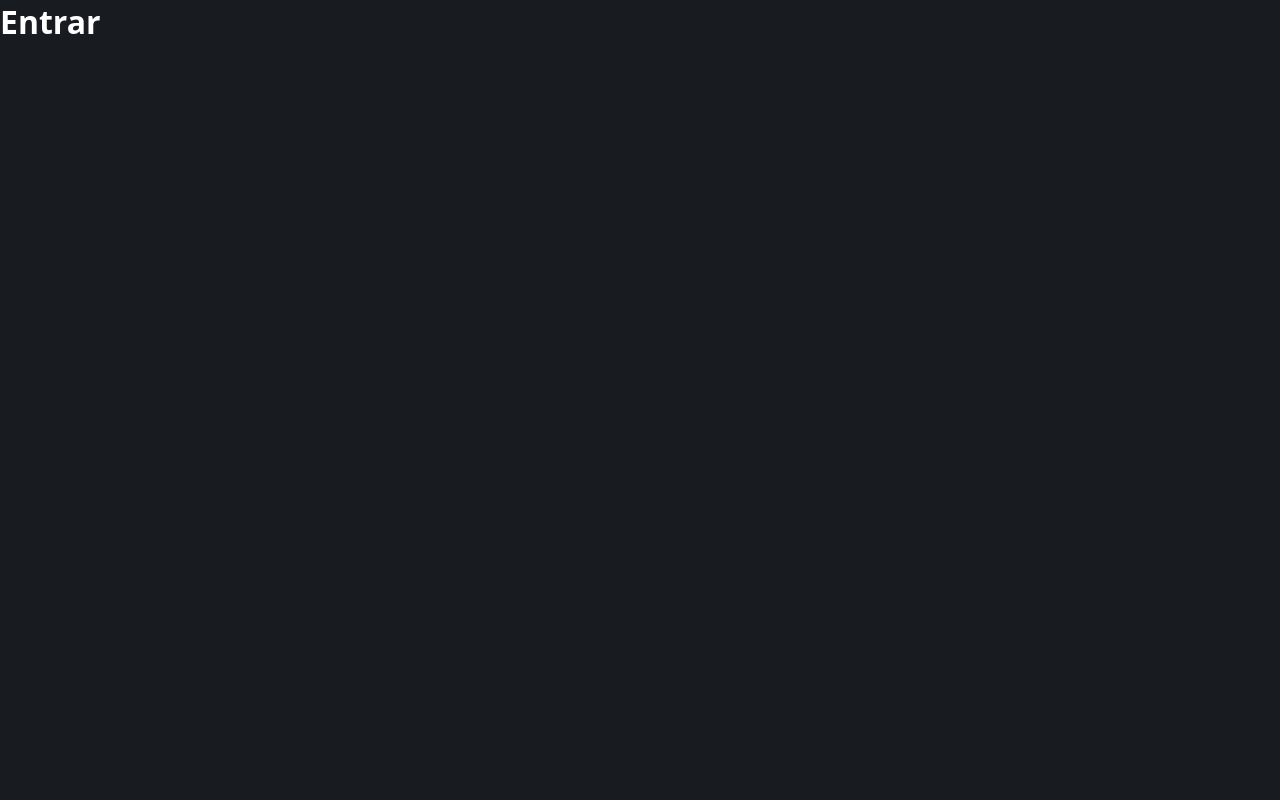
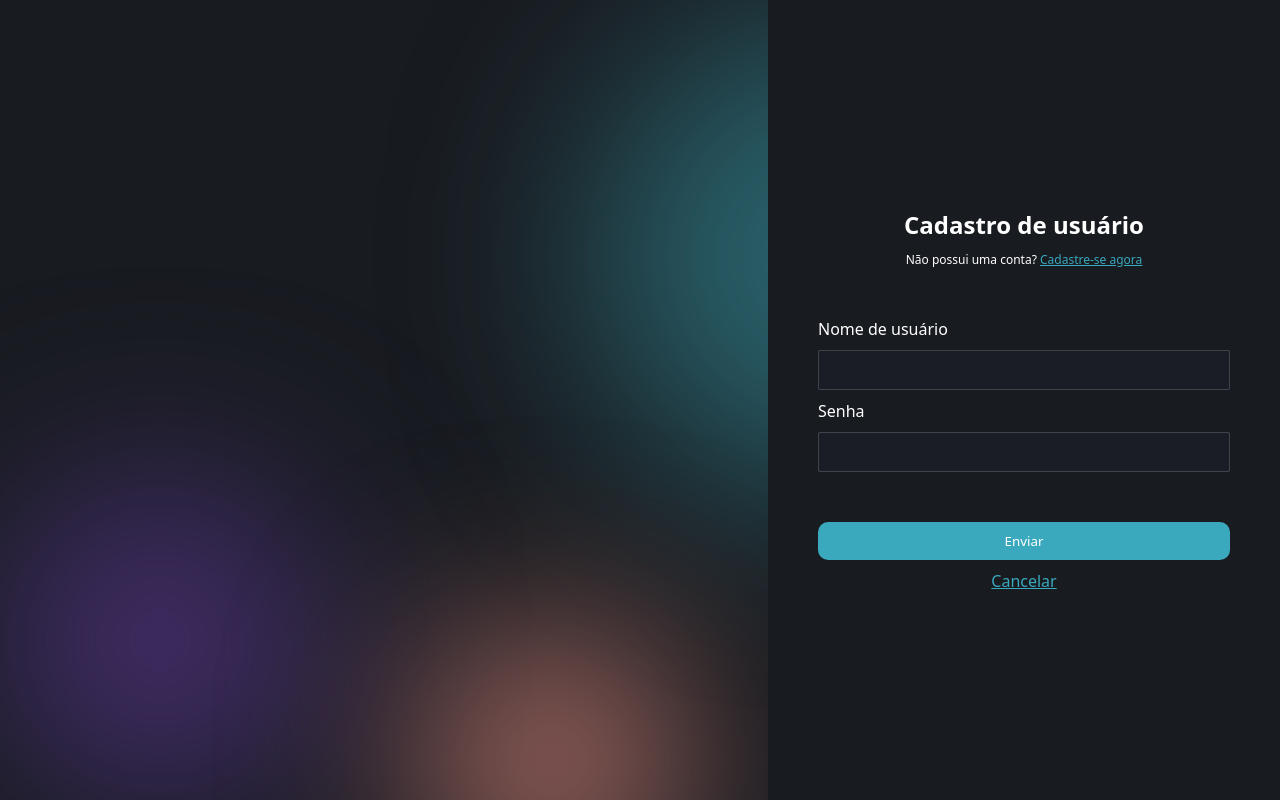
Before and after one commit to lukinhas563/e-ficaz-front-end, a SvelteKit app: page /login in a window 1280 px wide. Built offline with nearby package versions, Linux system fonts and the light colour scheme.

Commit message:
Created login page

```diff
--- a/src/lib/components/Navbar.svelte
+++ b/src/lib/components/Navbar.svelte
@@ -17,7 +17,13 @@
 		display: flex;
 		justify-content: space-between;
 
-		padding: 10px;
+		padding: 20px;
+	}
+
+	a {
+		text-decoration: none;
+
+		color: var(--main-color);
 	}
 
 	div {
--- a/src/routes/login/+page.svelte
+++ b/src/routes/login/+page.svelte
@@ -1 +1,99 @@
-<h1>Entrar</h1>
+<script lang="ts">
+	import Input from '$lib/components/Input.svelte';
+	import Button from '$lib/components/Button.svelte';
+	import Background from '$lib/components/Background.svelte';
+</script>
+
+<div class="background">
+	<Background />
+</div>
+
+<form class="main-container">
+	<div class="header-container">
+		<h2>Cadastro de usuário</h2>
+		<p>Não possui uma conta? <a href="/register">Cadastre-se agora</a></p>
+	</div>
+
+	<div class="form-container">
+		<label for="username"> Nome de usuário </label>
+		<Input id="username" />
+
+		<label for="password"> Senha </label>
+		<Input id="password" type="password" />
+	</div>
+
+	<div class="button-container">
+		<Button>Enviar</Button>
+		<a href="/">Cancelar</a>
+	</div>
+</form>
+
+<style>
+	.background {
+		position: absolute;
+
+		width: 90%;
+		height: 100vh;
+
+		overflow: hidden;
+	}
+
+	/* FORM */
+	.main-container {
+		position: absolute;
+
+		display: flex;
+		align-items: center;
+		flex-direction: column;
+		justify-content: center;
+
+		right: 0;
+
+		gap: 50px;
+
+		padding: 50px;
+
+		height: 100vh;
+		width: 40%;
+
+		background-color: var(--background-color);
+	}
+
+	/* FORM CONTENT */
+	.header-container {
+		display: flex;
+		align-items: center;
+		flex-direction: column;
+		justify-content: center;
+
+		gap: 10px;
+
+		width: 100%;
+	}
+	.header-container p {
+		font-size: 12px;
+	}
+
+	.form-container {
+		display: flex;
+		flex-direction: column;
+
+		gap: 10px;
+
+		width: 100%;
+	}
+
+	/* BUTTON */
+	.button-container {
+		display: flex;
+		flex-direction: column;
+
+		width: 100%;
+
+		gap: 10px;
+	}
+
+	.button-container a {
+		text-align: center;
+	}
+</style>
```
